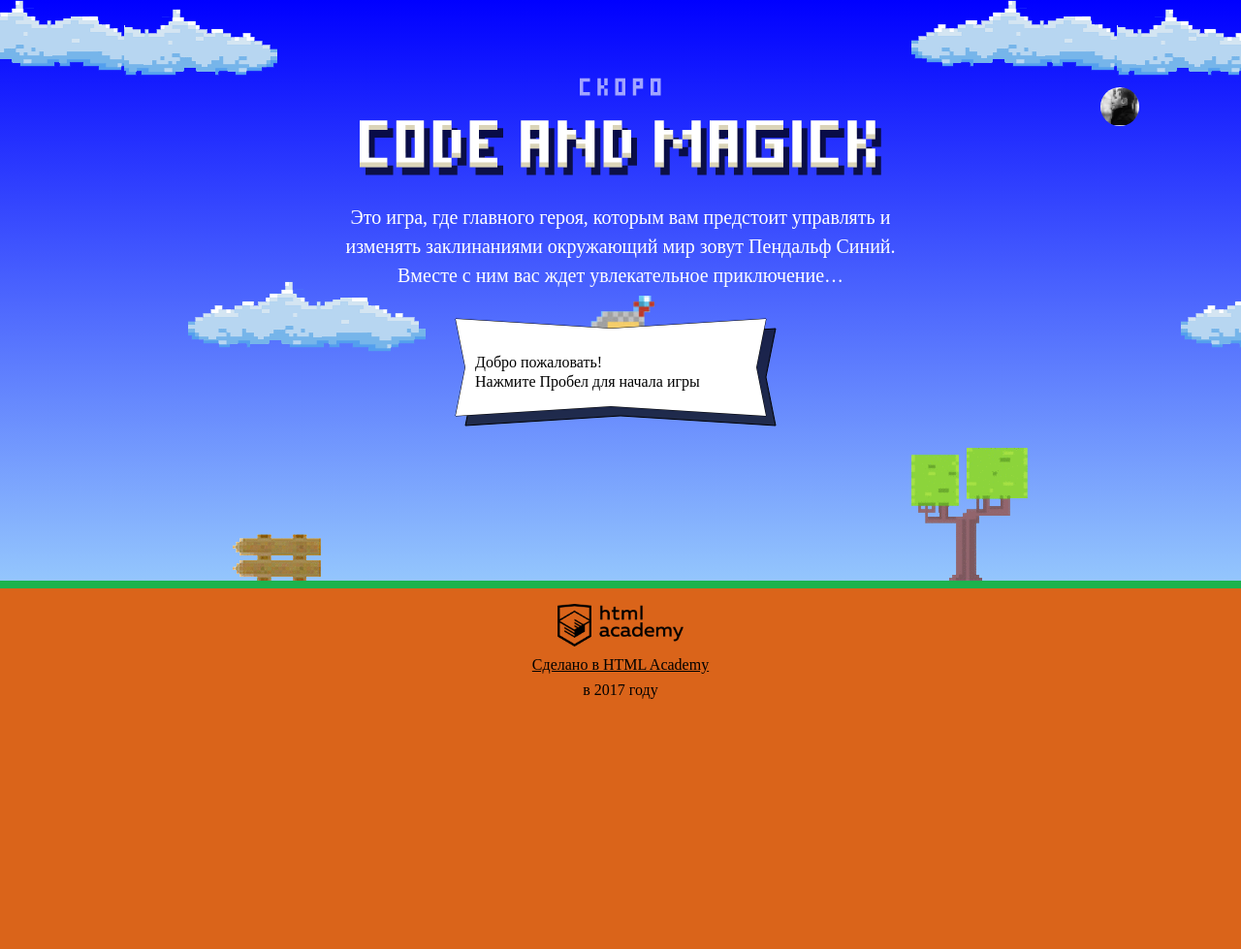
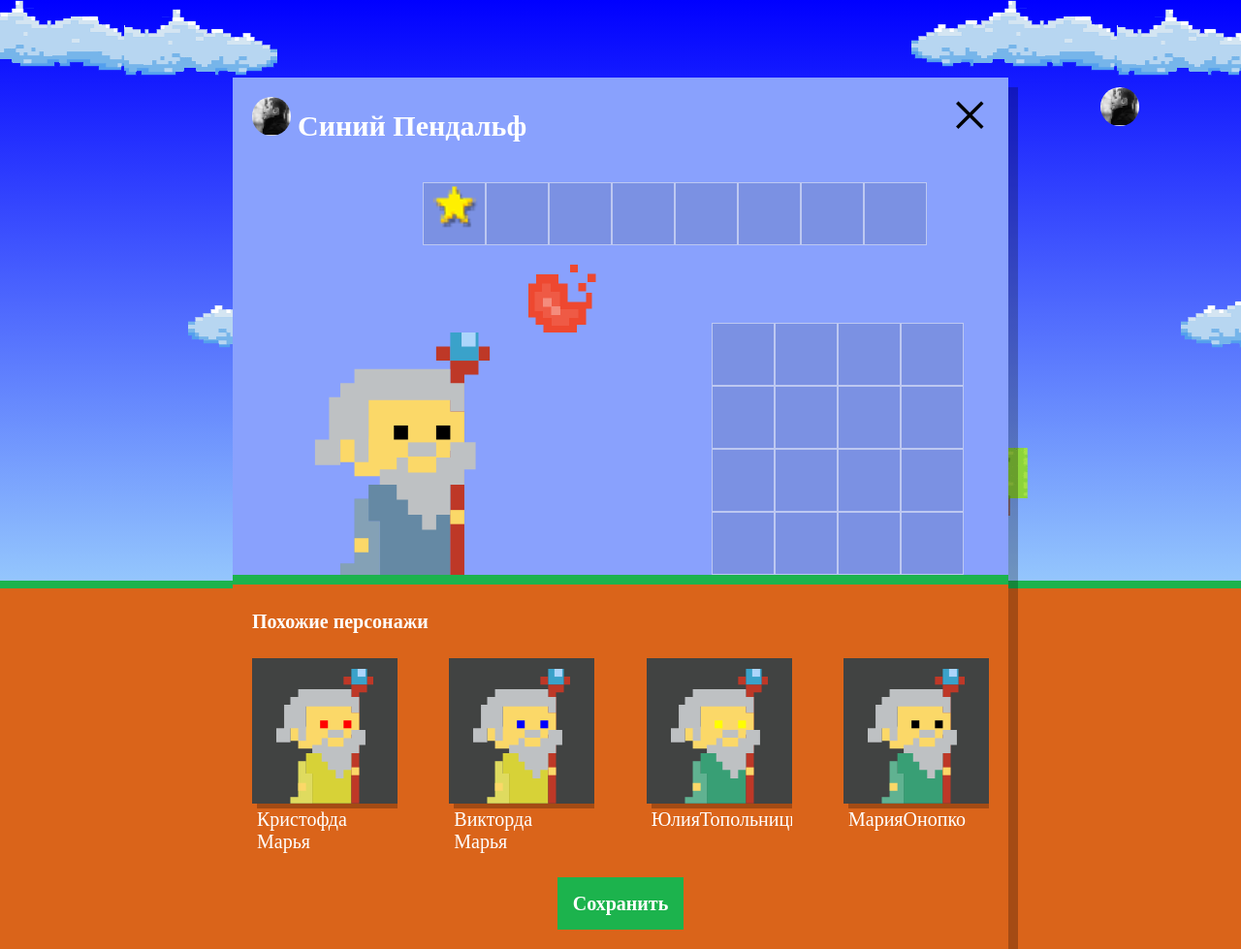
Before and after one commit to juliaostrogorskaya/825019-code-and-magick, a website: page index.html in a window 1280 px wide. Shown: the whole page at 97% size. Before the commit the page ends 800 px from the top, so only its background shows below. Drawn offline with Linux system fonts and the light colour scheme; a web font is replaced by a local one.

Commit message:
Размножила волшебников

```diff
--- a/index.html
+++ b/index.html
@@ -209,6 +209,7 @@
 </script>
 <script src="js/stat.js"></script>
 <script src="js/game.js"></script>
+<script src="js/setup.js"></script>
 
 </body>
 </html>
--- /dev/null
+++ b/js/setup.js
@@ -0,0 +1,50 @@
+'use strict';
+
+var userDialog = document.querySelector('.setup');
+userDialog.classList.remove('hidden');
+document.querySelector('.setup-similar').classList.remove('hidden');
+var similarListElement = document.querySelector('.setup-similar-list');
+var similarWizardTemplate = document.querySelector('#similar-wizard-template').content.querySelector('.setup-similar-item');
+
+
+var WIZARD_NAMES = ['Иван', 'Хуан Себастьян', 'Мария', 'Кристоф', 'Виктор', 'Юлия', 'Люпита', 'Вашингтон'];
+var WIZARD_SURNAMES = ['да Марья', 'Верон', 'Мирабелла', 'Вальц', 'Онопко', 'Топольницкая', 'Нионго', 'Ирвинг'];
+var WIZARD_COATS = ['rgb(101, 137, 164)', 'rgb(241, 43, 107)', 'rgb(146, 100, 161)', 'rgb(56, 159, 117)', 'rgb(215, 210, 55)', 'rgb(0, 0, 0)'];
+var WIZARD_EYES = ['black', 'red', 'blue', 'yellow', 'green'];
+
+var getRandomValue = function (array) {
+  var RandomValue = Math.floor(Math.random() * array.length);
+  return RandomValue;
+};
+
+var WIZARDS = [
+  {
+    name: WIZARD_NAMES[getRandomValue(WIZARD_NAMES)] + WIZARD_SURNAMES[getRandomValue(WIZARD_SURNAMES)],
+    coatColor: WIZARD_COATS[getRandomValue(WIZARD_COATS)],
+    eyesColor: WIZARD_EYES[getRandomValue(WIZARD_EYES)]
+  },
+  {
+    name: WIZARD_NAMES[getRandomValue(WIZARD_NAMES)] + WIZARD_SURNAMES[getRandomValue(WIZARD_SURNAMES)],
+    coatColor: WIZARD_COATS[getRandomValue(WIZARD_COATS)],
+    eyesColor: WIZARD_EYES[getRandomValue(WIZARD_EYES)]
+  },
+  {
+    name: WIZARD_NAMES[getRandomValue(WIZARD_NAMES)] + WIZARD_SURNAMES[getRandomValue(WIZARD_SURNAMES)],
+    coatColor: WIZARD_COATS[getRandomValue(WIZARD_COATS)],
+    eyesColor: WIZARD_EYES[getRandomValue(WIZARD_EYES)]
+  },
+  {
+    name: WIZARD_NAMES[getRandomValue(WIZARD_NAMES)] + WIZARD_SURNAMES[getRandomValue(WIZARD_SURNAMES)],
+    coatColor: WIZARD_COATS[getRandomValue(WIZARD_COATS)],
+    eyesColor: WIZARD_EYES[getRandomValue(WIZARD_EYES)]
+  }
+];
+
+for (var i = 0; i < WIZARDS.length; i++) {
+  var wizardElement = similarWizardTemplate.cloneNode(true);
+  wizardElement.querySelector('.setup-similar-label').textContent = WIZARDS[i].name;
+  wizardElement.querySelector('.wizard-coat').style.fill = WIZARDS[i].coatColor;
+  wizardElement.querySelector('.wizard-eyes').style.fill = WIZARDS[i].eyesColor;
+
+  similarListElement.appendChild(wizardElement);
+}
```
Also changed, not shown: js/stat.js (+12 -12 lines).
